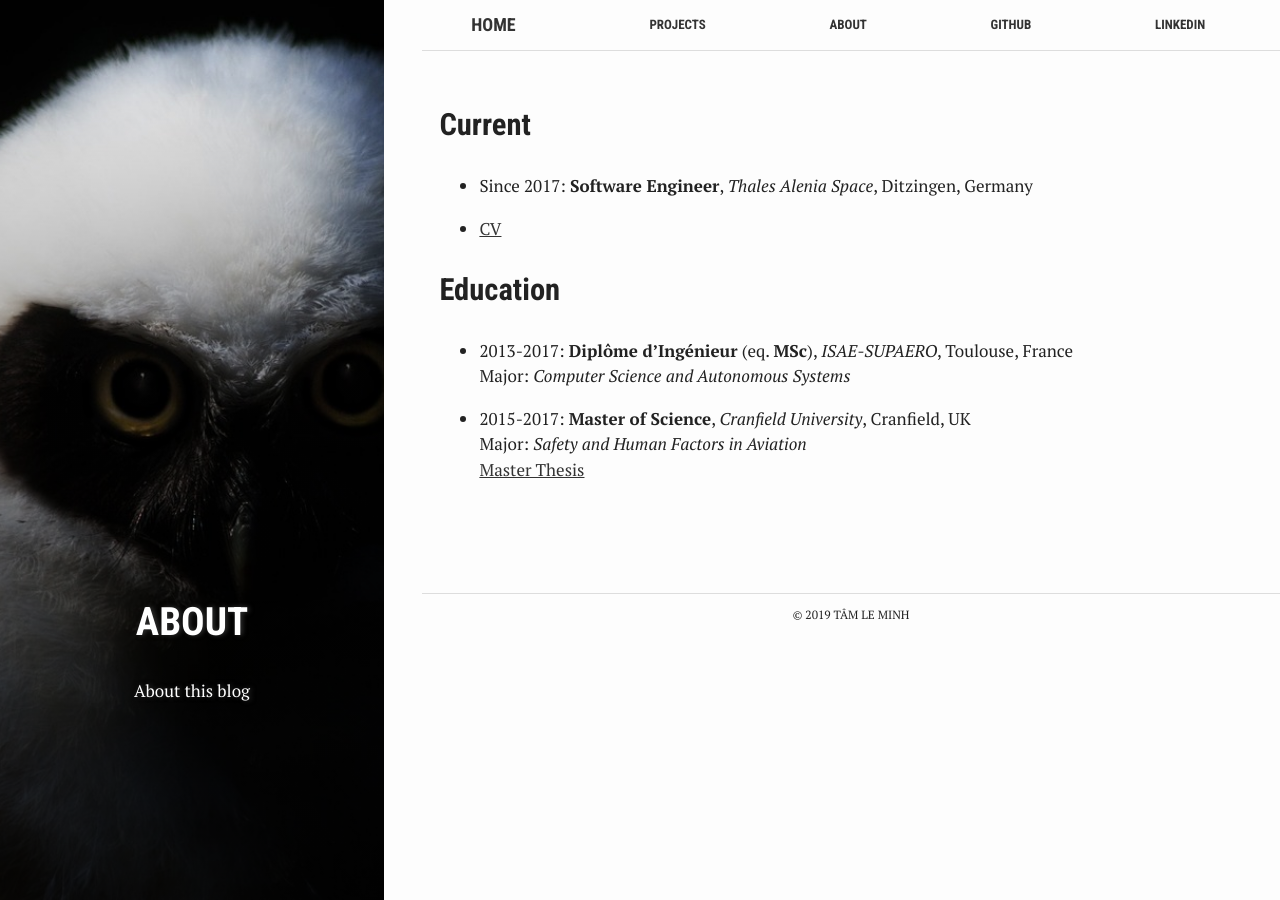
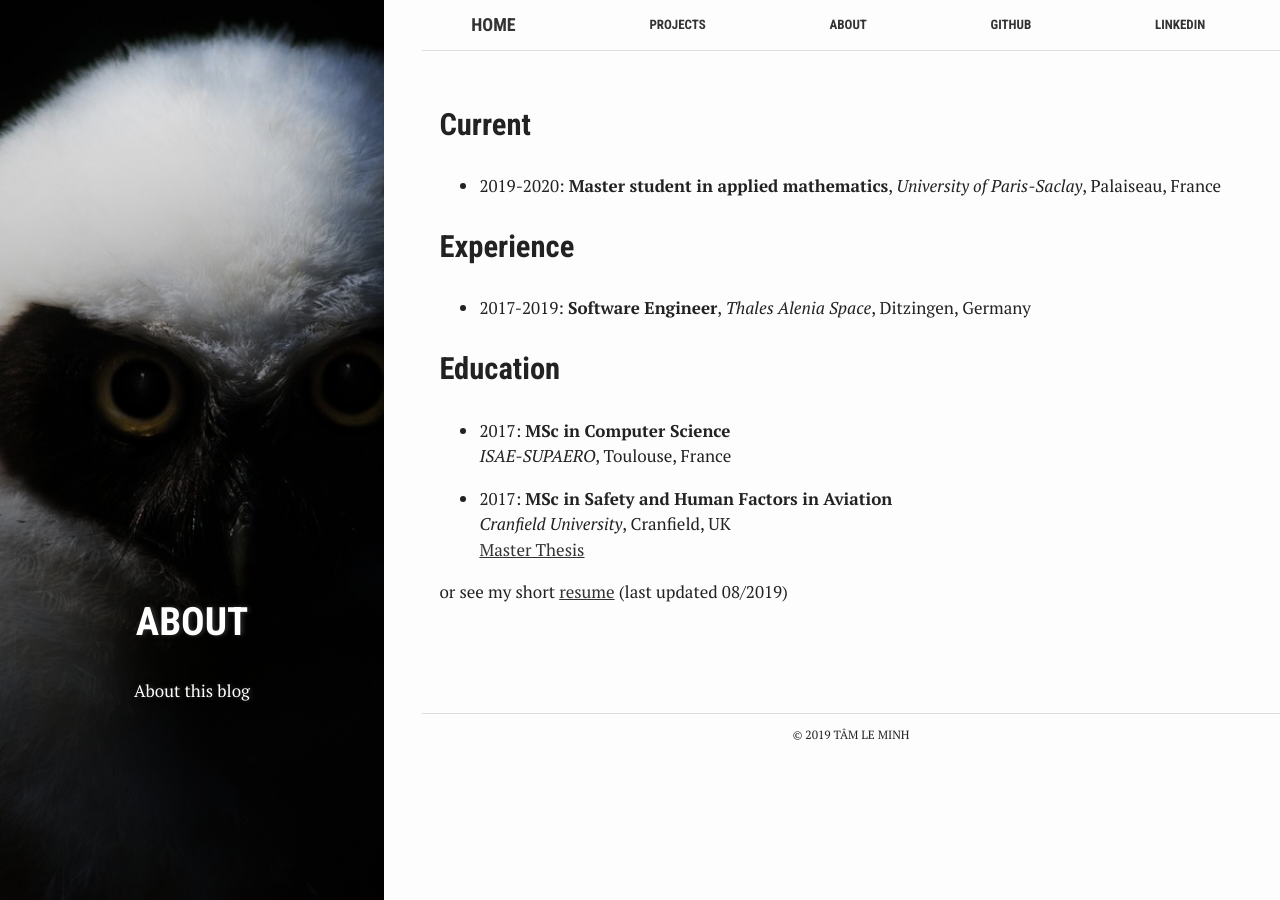
Before and after one commit to tam-leminh/tam-leminh.github.io_old, a Jekyll site: the page built from 2-about.md, in a window 1280 px wide. Built offline with Jekyll 4.4.1, drawn with Linux system fonts in a browser that asks for light colours.

Commit message:
UPDATE of 2019-08

```diff
--- a/2-about.md
+++ b/2-about.md
@@ -10,15 +10,20 @@ active: about
 
 ## Current
 
-- Since 2017: **Software Engineer**, *Thales Alenia Space*, Ditzingen, Germany
+- 2019-2020: **Master student in applied mathematics**, *University of Paris-Saclay*, Palaiseau, France
 
-- [CV]({{ "/assets/pdfs/CV-Le_Minh-Tam.pdf" | relative_url }})
+## Experience
+
+- 2017-2019: **Software Engineer**, *Thales Alenia Space*, Ditzingen, Germany
 
 ## Education
 
-- 2013-2017: **Diplôme d'Ingénieur** (eq. **MSc**), *ISAE-SUPAERO*, Toulouse, France
-Major: *Computer Science and Autonomous Systems*
+- 2017: **MSc in Computer Science**
+*ISAE-SUPAERO*, Toulouse, France
 
-- 2015-2017: **Master of Science**, *Cranfield University*, Cranfield, UK
-Major: *Safety and Human Factors in Aviation*
+- 2017: **MSc in Safety and Human Factors in Aviation**
+*Cranfield University*, Cranfield, UK
 [Master Thesis]({{ "/assets/pdfs/Master_Thesis-Le_Minh-Tam-Cranfield.pdf" | relative_url }})
+
+
+or see my short [resume]({{ "/assets/pdfs/resume_short_en.pdf" | relative_url }}) (last updated 08/2019)
```
Also changed, not shown: index.html (+5 -4 lines), Gemfile.lock, 2 other files.
